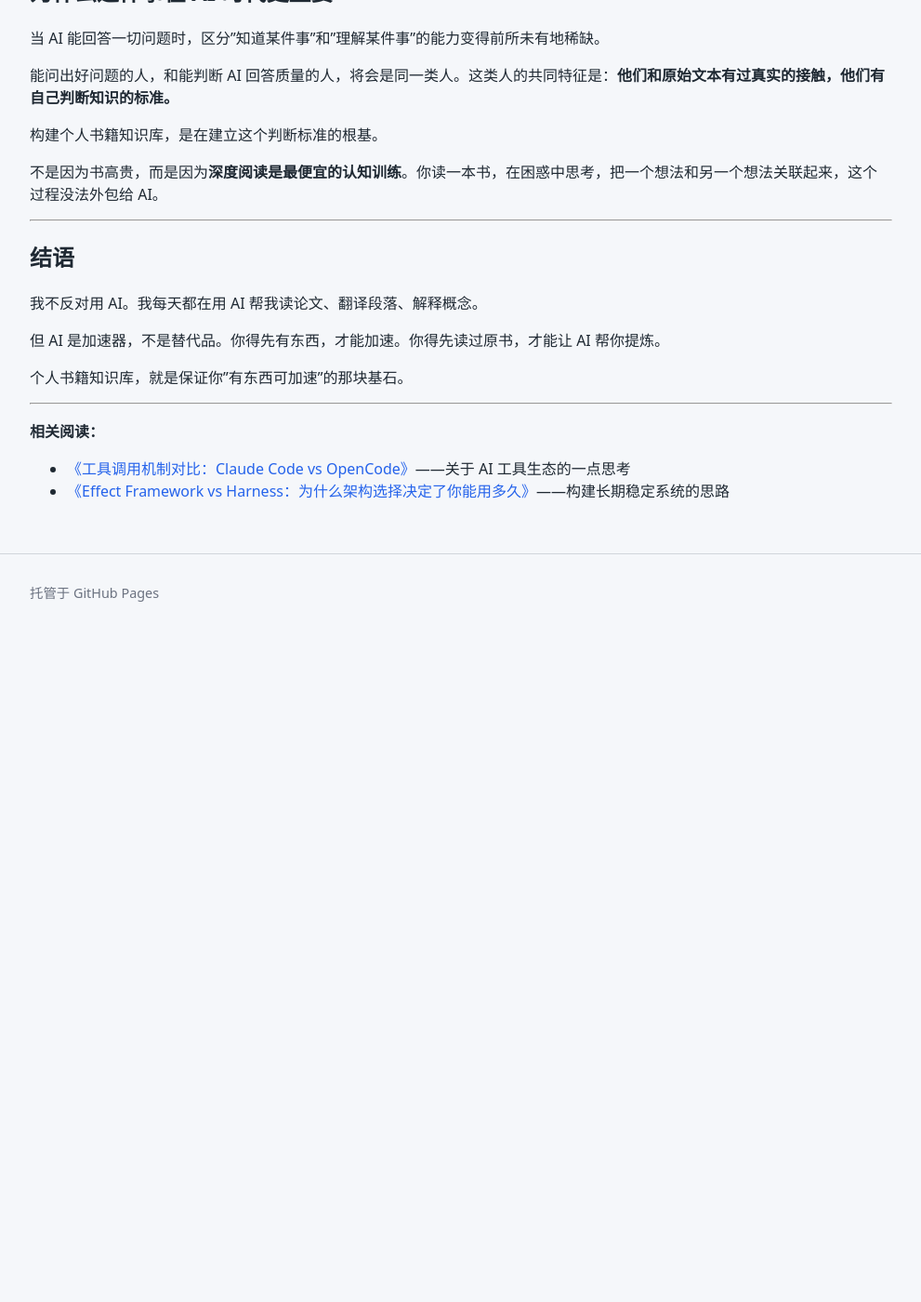
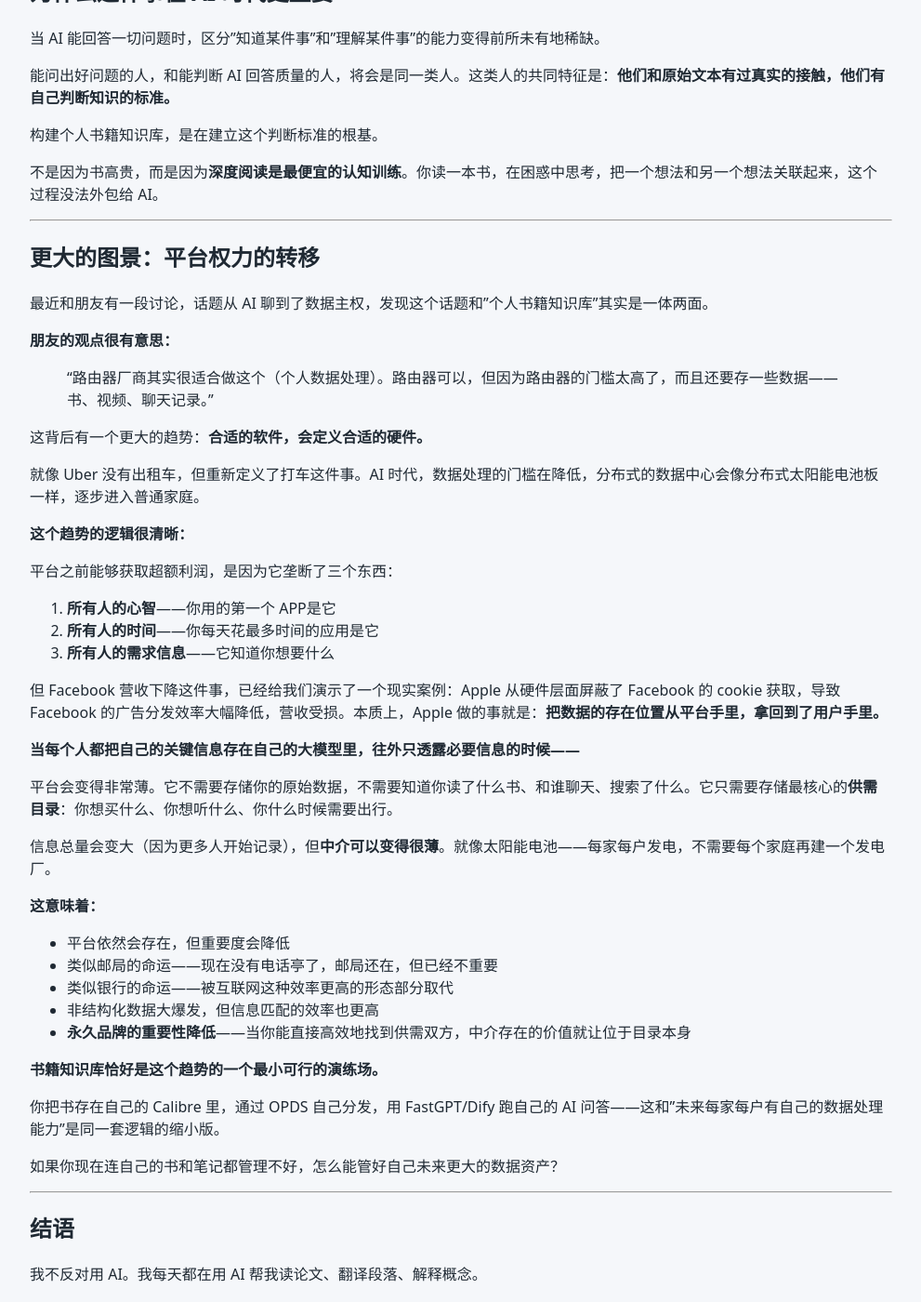
Before and after one commit to HardySimpson/blog, a Jekyll site: the page built from _posts/2026-04-23-personal-book-knowledge-base-ai-era.md, in a window 1280 px wide and 1400 px high, scrolled down 3023 px. Shown: the whole window at 93% size, without its empty margins (144-1135 px from the left). Built offline with Jekyll 4.4.1, drawn with Linux system fonts in a browser that asks for light colours; before the commit the page ends 3704 px from its top, so only the background shows below that.

Commit message:
更新: 补充平台权力转移与数据主权的论述

```diff
--- a/_posts/2026-04-23-personal-book-knowledge-base-ai-era.md
+++ b/_posts/2026-04-23-personal-book-knowledge-base-ai-era.md
@@ -139,6 +139,49 @@ AI 问答层是基于你自己的摘录和笔记，而不是基于 GPT 对这本
 
 ---
 
+## 更大的图景：平台权力的转移
+
+最近和朋友有一段讨论，话题从 AI 聊到了数据主权，发现这个话题和"个人书籍知识库"其实是一体两面。
+
+**朋友的观点很有意思：**
+
+> "路由器厂商其实很适合做这个（个人数据处理）。路由器可以，但因为路由器的门槛太高了，而且还要存一些数据——书、视频、聊天记录。"
+
+这背后有一个更大的趋势：**合适的软件，会定义合适的硬件。**
+
+就像 Uber 没有出租车，但重新定义了打车这件事。AI 时代，数据处理的门槛在降低，分布式的数据中心会像分布式太阳能电池板一样，逐步进入普通家庭。
+
+**这个趋势的逻辑很清晰：**
+
+平台之前能够获取超额利润，是因为它垄断了三个东西：
+1. **所有人的心智**——你用的第一个 APP是它
+2. **所有人的时间**——你每天花最多时间的应用是它
+3. **所有人的需求信息**——它知道你想要什么
+
+但 Facebook 营收下降这件事，已经给我们演示了一个现实案例：Apple 从硬件层面屏蔽了 Facebook 的 cookie 获取，导致 Facebook 的广告分发效率大幅降低，营收受损。本质上，Apple 做的事就是：**把数据的存在位置从平台手里，拿回到了用户手里。**
+
+**当每个人都把自己的关键信息存在自己的大模型里，往外只透露必要信息的时候——**
+
+平台会变得非常薄。它不需要存储你的原始数据，不需要知道你读了什么书、和谁聊天、搜索了什么。它只需要存储最核心的**供需目录**：你想买什么、你想听什么、你什么时候需要出行。
+
+信息总量会变大（因为更多人开始记录），但**中介可以变得很薄**。就像太阳能电池——每家每户发电，不需要每个家庭再建一个发电厂。
+
+**这意味着：**
+
+- 平台依然会存在，但重要度会降低
+- 类似邮局的命运——现在没有电话亭了，邮局还在，但已经不重要
+- 类似银行的命运——被互联网这种效率更高的形态部分取代
+- 非结构化数据大爆发，但信息匹配的效率也更高
+- **永久品牌的重要性降低**——当你能直接高效地找到供需双方，中介存在的价值就让位于目录本身
+
+**书籍知识库恰好是这个趋势的一个最小可行的演练场。**
+
+你把书存在自己的 Calibre 里，通过 OPDS 自己分发，用 FastGPT/Dify 跑自己的 AI 问答——这和"未来每家每户有自己的数据处理能力"是同一套逻辑的缩小版。
+
+如果你现在连自己的书和笔记都管理不好，怎么能管好自己未来更大的数据资产？
+
+---
+
 ## 结语
 
 我不反对用 AI。我每天都在用 AI 帮我读论文、翻译段落、解释概念。
```
